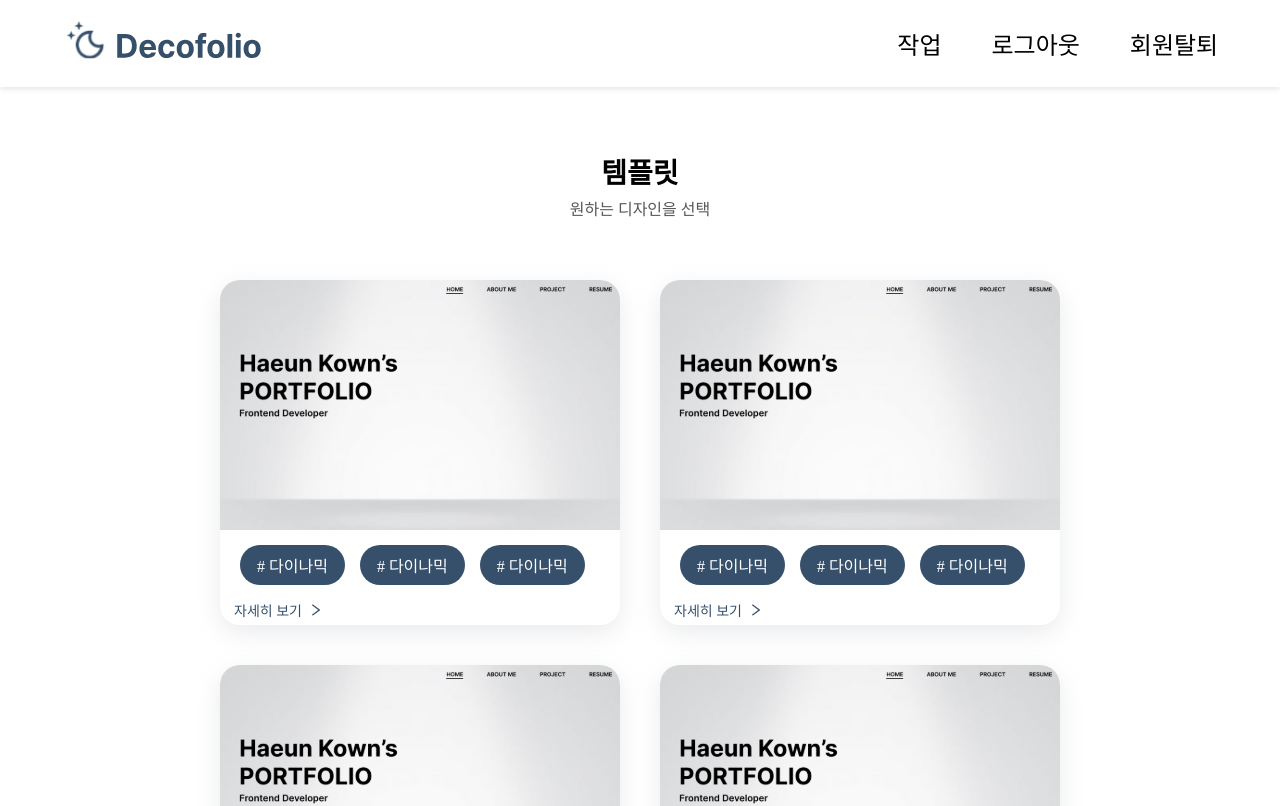
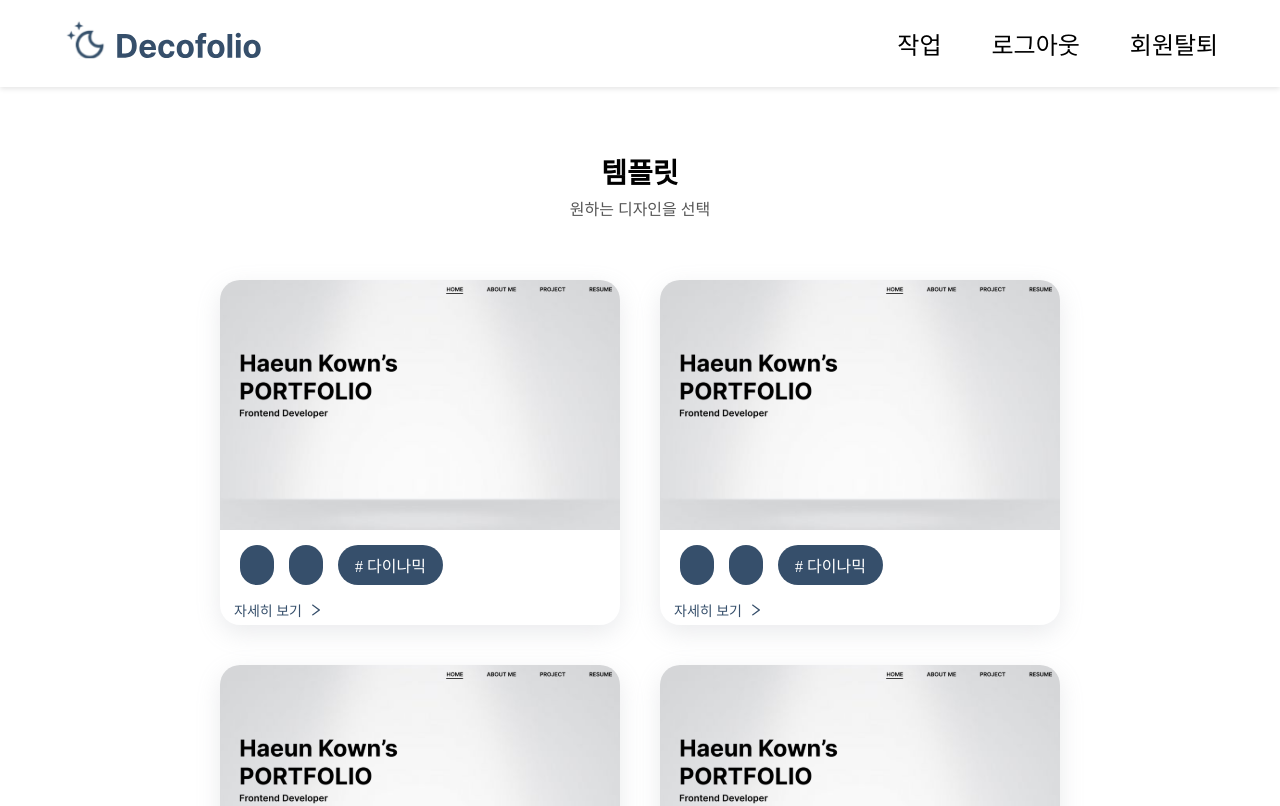
Before and after one commit to Decofolio/Decofolio-Frontend, a React (Vite) app: page /main in a window 1280 px wide. Shown: the top 806 px of the page. Built offline with nearby package versions, Linux system fonts and the light colour scheme.

Commit message:
커밋ㅎㅎ

```diff
--- a/package.json
+++ b/package.json
@@ -10,8 +10,12 @@
     "preview": "vite preview"
   },
   "dependencies": {
+    "@tanstack/react-query": "^5.40.0",
     "axios": "^1.7.2",
+    "html2canvas": "^1.4.1",
+    "jspdf": "^2.5.1",
     "react": "^18.2.0",
+    "react-cookie": "^7.1.4",
     "react-dom": "^18.2.0",
     "react-router-dom": "^6.22.3",
     "styled-components": "^6.1.8"
--- /dev/null
+++ b/src/apis/feed/type.ts
@@ -0,0 +1,4 @@
+export interface TemplateListResponse {
+    title: string,
+    subtitle: string
+}
--- a/src/components/template/Template.tsx
+++ b/src/components/template/Template.tsx
@@ -1,14 +1,19 @@
 import styled from "styled-components"
 import { arrow, template1 } from "../../assets/image";
+import { TemplateListResponse } from "../../apis/feed/type";
 
-const Template = () => {
+interface PropsType {
+    data?: TemplateListResponse
+}
+
+const Template = ({data}: PropsType) => {
     return (
         <Container>
             <Wrapper>
                 <BackgroundImg src={template1} />
                 <TagWrapper>
-                    <Tag># 다이나믹</Tag>
-                    <Tag># 다이나믹</Tag>
+                    <Tag>{data?.title}</Tag>
+                    <Tag>{data?.subtitle}</Tag>
                     <Tag># 다이나믹</Tag>
                 </TagWrapper>
                 <TemplateDetail>자세히 보기 <img src={arrow} /></TemplateDetail>
--- a/src/pages/SignupPage.tsx
+++ b/src/pages/SignupPage.tsx
@@ -1,7 +1,7 @@
 import React, { useState } from 'react';
 import styled from 'styled-components';
 import { decoLogin, loginBackground } from '../assets/image';
-import api from './api';
+import api from '../apis';
 
 interface iUserForm {
   name: string;
--- a/src/pages/WorkPage.tsx
+++ b/src/pages/WorkPage.tsx
@@ -2,6 +2,8 @@ import styled from "styled-components";
 import { noneTemplate } from "../assets/image";
 import Header from "../components/header/Header"
 import WorkTemplate from "../components/template/WorkTemplate";
+
+
 
 const WorkPage = () => {
     return (
```
Also changed, not shown: src/apis/feed/index.ts (added, +22 -0 lines), src/pages/Loginpage.tsx (+5 -3 lines), src/pages/PasswordChangePage.tsx (+5 -5 lines), src/apis/index.ts (renamed from src/pages/api.tsx), src/components/header/Header.tsx (line endings or trailing spaces), 1 other file (tests, documents, lock files or other folders).
